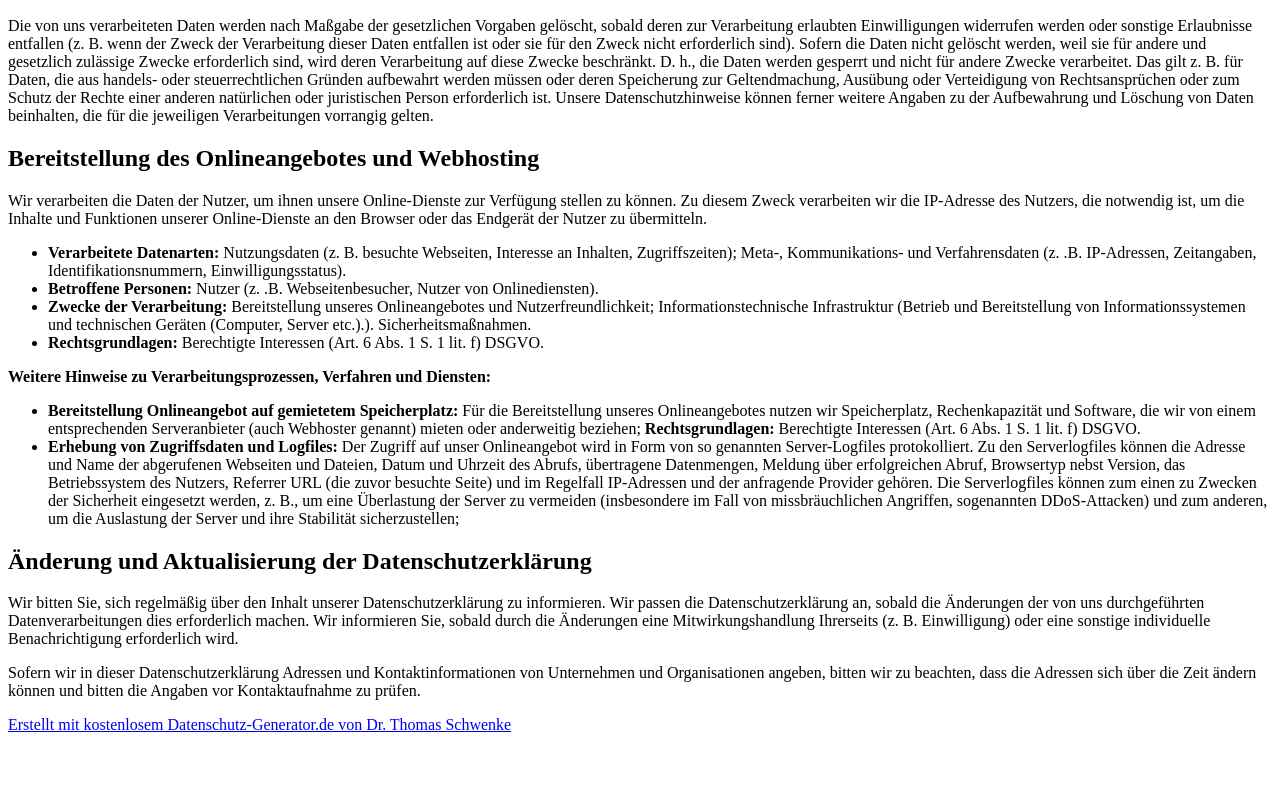
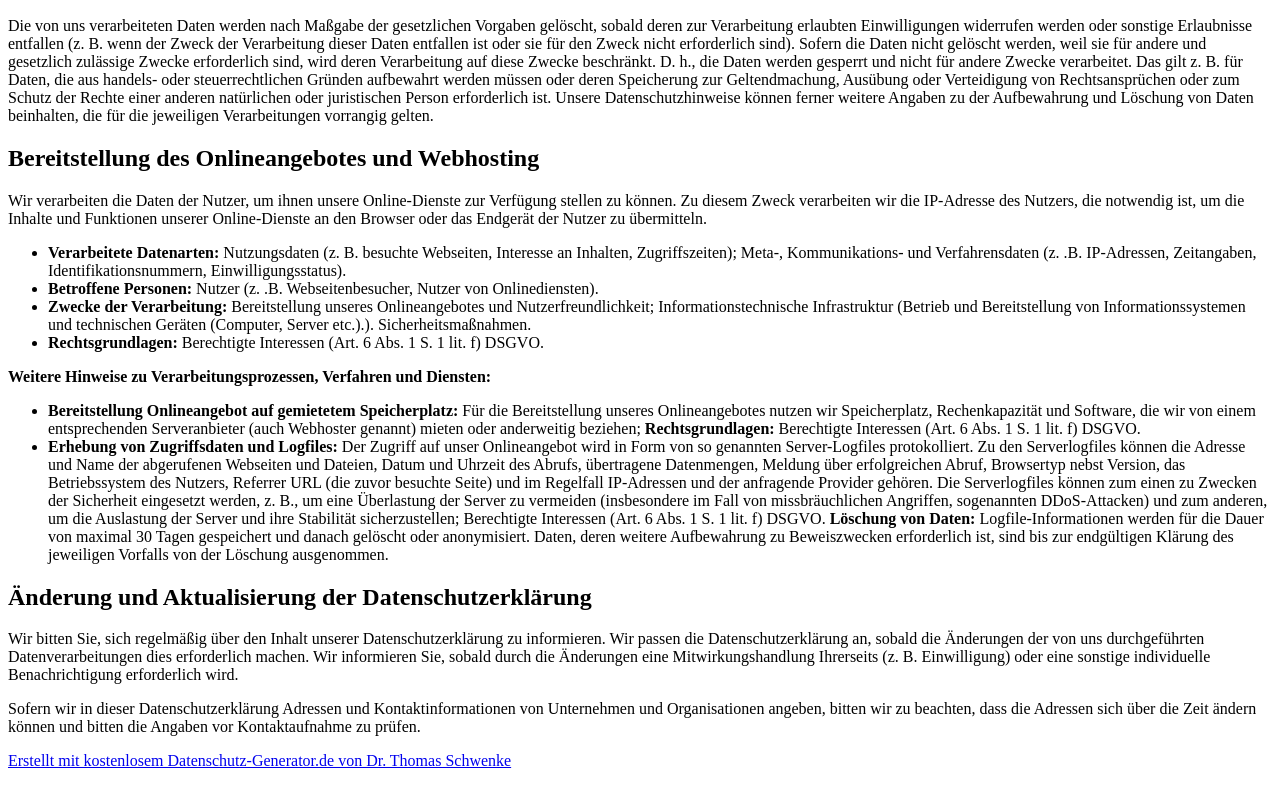
Before and after one commit to danielhill1982/legal, a plain HTML site: page index.html in a window 1280 px wide. Shown: the part 1824-2610 px from the top of the page. Before the commit the page ends 2574 px from the top, so only its background shows below. Drawn offline with Linux system fonts and the light colour scheme.

Commit message:
Update index.html

```diff
--- a/index.html
+++ b/index.html
@@ -110,7 +110,7 @@
 
     <ul>
         <li><strong>Bereitstellung Onlineangebot auf gemietetem Speicherplatz:</strong> Für die Bereitstellung unseres Onlineangebotes nutzen wir Speicherplatz, Rechenkapazität und Software, die wir von einem entsprechenden Serveranbieter (auch Webhoster genannt) mieten oder anderweitig beziehen; <strong>Rechtsgrundlagen:</strong> Berechtigte Interessen (Art. 6 Abs. 1 S. 1 lit. f) DSGVO.</li>
-        <li><strong>Erhebung von Zugriffsdaten und Logfiles:</strong> Der Zugriff auf unser Onlineangebot wird in Form von so genannten Server-Logfiles protokolliert. Zu den Serverlogfiles können die Adresse und Name der abgerufenen Webseiten und Dateien, Datum und Uhrzeit des Abrufs, übertragene Datenmengen, Meldung über erfolgreichen Abruf, Browsertyp nebst Version, das Betriebssystem des Nutzers, Referrer URL (die zuvor besuchte Seite) und im Regelfall IP-Adressen und der anfragende Provider gehören. Die Serverlogfiles können zum einen zu Zwecken der Sicherheit eingesetzt werden, z. B., um eine Überlastung der Server zu vermeiden (insbesondere im Fall von missbräuchlichen Angriffen, sogenannten DDoS-Attacken) und zum anderen, um die Auslastung der Server und ihre Stabilität sicherzustellen;</li>
+        <li><strong>Erhebung von Zugriffsdaten und Logfiles:</strong> Der Zugriff auf unser Onlineangebot wird in Form von so genannten Server-Logfiles protokolliert. Zu den Serverlogfiles können die Adresse und Name der abgerufenen Webseiten und Dateien, Datum und Uhrzeit des Abrufs, übertragene Datenmengen, Meldung über erfolgreichen Abruf, Browsertyp nebst Version, das Betriebssystem des Nutzers, Referrer URL (die zuvor besuchte Seite) und im Regelfall IP-Adressen und der anfragende Provider gehören. Die Serverlogfiles können zum einen zu Zwecken der Sicherheit eingesetzt werden, z. B., um eine Überlastung der Server zu vermeiden (insbesondere im Fall von missbräuchlichen Angriffen, sogenannten DDoS-Attacken) und zum anderen, um die Auslastung der Server und ihre Stabilität sicherzustellen;</strong> Berechtigte Interessen (Art. 6 Abs. 1 S. 1 lit. f) DSGVO. <strong>Löschung von Daten:</strong> Logfile-Informationen werden für die Dauer von maximal 30 Tagen gespeichert und danach gelöscht oder anonymisiert. Daten, deren weitere Aufbewahrung zu Beweiszwecken erforderlich ist, sind bis zur endgültigen Klärung des jeweiligen Vorfalls von der Löschung ausgenommen.</li>
     </ul>
 
     <h2>Änderung und Aktualisierung der Datenschutzerklärung</h2>
```
